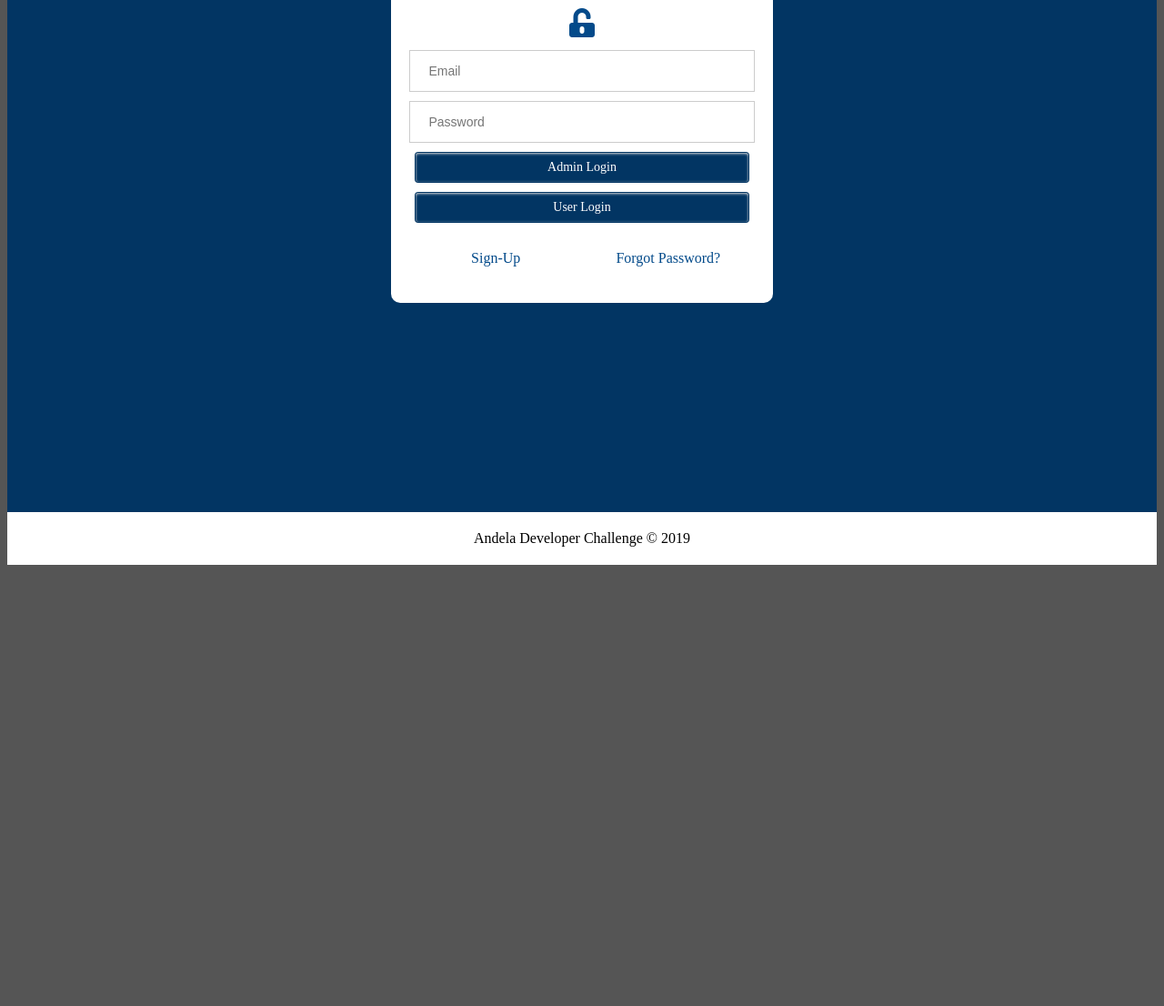
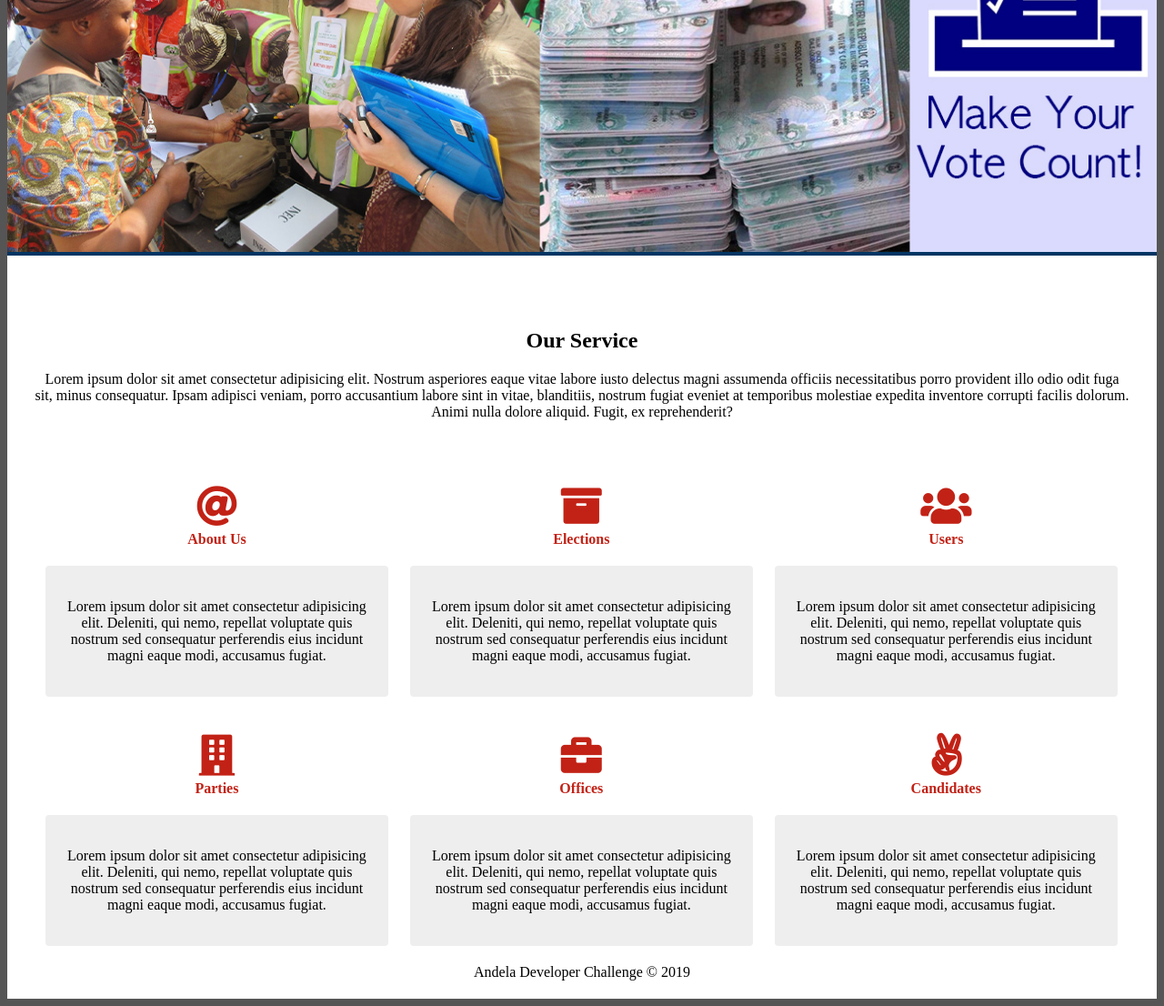
Before and after one commit to walsamlee/politico, a website: page templates/index.html in a window 1280 px wide. Shown: the part 401-1507 px from the top of the page at 91% size. Before the commit the page ends 1030 px from the top, so only its background shows below. Drawn offline with Linux system fonts and the light colour scheme.

```diff
--- a/templates/assets/css/style.css
+++ b/templates/assets/css/style.css
@@ -93,6 +93,54 @@
     display: none;
 }
 
+.center-img {
+    max-width: 1300px;
+}
+
+.center-img img {
+    width: 100%;
+}
+
+.homepage {
+    max-width: 1300px;
+    min-height: 500px;
+    padding: 30px;
+    background: #fff;
+}
+
+.homepage .sect1 {
+    margin: 50px 0;
+}
+
+.homepage .sect1 h2, p {
+    text-align: center;
+}
+
+.homepage .sect2 {
+
+}
+
+.sect-title {
+    text-align: center;
+}
+
+.sect-title h1 {
+    margin: 0;
+    font-size: 45px;
+    color: #c22216;
+}
+
+.sect-title h4 {
+    margin: 0 0 20px 0;
+    color: #c22216;
+}
+
+.sect-body {
+    background: #eee;
+    padding: 20px;
+    border-radius: 4px;
+}
+
 .btn {
     display: inline-block;
     padding: 6px 12px;
@@ -147,6 +195,24 @@
     margin: 0 auto;
     overflow: auto;
     background: #023563;
+}
+
+.signin-main .navigation-bar {
+    background: #01213D;
+}
+
+.signin-main .menu nav a {
+    text-transform: uppercase;
+}
+
+.signin-main .menu nav a:hover {
+    background: #023563;
+    text-decoration: none;
+}
+
+.signin-main .menu nav {
+    width: 98%;
+    text-align: right;
 }
 
 .signin-logo {
@@ -411,6 +477,9 @@
     .brand {
         display: none;
     }
+    .signin-main .menu nav {
+        width: 70%;
+    }
     .menu a, .menu .search {
         display: none;
     }
@@ -502,6 +571,9 @@
   }
 
 @media screen and (max-width: 450px) {
+    .homepage .sect1 {
+        margin: 10px 0;
+    }
     .col-3 {
         width: 93.9%;
     }
--- a/templates/index.html
+++ b/templates/index.html
@@ -11,32 +11,111 @@
 </head>
 <body>
     <div class="signin-main">
-        <div class="sign-in">
-            <div class="signin-logo">
-                <img src="assets/images/politico.png" alt="brand-logo">
+        <div class="header">
+            <div class="brand">
+                <div class="brand-logo">
+                    <img src="assets/images/politico.png" alt="brand-logo">
+                </div>
             </div>
-            <div class="login-form">
-                <h1><i class="fas fa-unlock-alt"></i></h1>
-                <form method="POST" id="login" name="login" action="">
-                    <div>
-                        <input id="email" type="text" name="email" placeholder="Email">
-                    </div>
-                    <div>
-                        <input id="password" type="password" name="password" placeholder="Password">
-                    </div>
-                    <div class="login-buttons">
-                        <a href="admin/editparty.html" class="btn btn-login">Admin Login</a>
-                        <a href="users/viewparties.html" class="btn btn-login">User Login</a>
-                    </div>
-                </form>
-                <div class="sign-in-footer">
-                    <div class="signup">
-                        <a href="/users/signup.html">Sign-Up</a>
-                    </div>
-                    <div class="forgot-password">
-                        <a href="#">Forgot Password?</a>
+
+            <div class="navigation-bar">
+                <div class="menu" id="menu">
+                    <nav>
+                        <a href="admin/signin.html">Admin Login</a>
+                        <a href="users/signin.html">User Login</a>
+                    </nav>
+                    <div class="mini-menu-icon">
+                        <a href="javascript:void(0);" onclick="miniMenu()"><i class="fas fa-bars"></i></a>
                     </div>
                 </div>
+            </div>
+        </div>
+        <div class="center-img">
+            <img src="assets/images/indexbg.jpg" alt="">
+        </div>
+        <div class="homepage">
+            <div class="sect1">
+                <h2>Our Service</h2>
+                <p>Lorem ipsum dolor sit amet consectetur adipisicing elit.
+                    Nostrum asperiores eaque vitae labore iusto delectus magni assumenda officiis
+                    necessitatibus porro provident illo odio odit fuga sit, minus consequatur.
+                    Ipsam adipisci veniam, porro accusantium labore sint in vitae, blanditiis,
+                    nostrum fugiat eveniet at temporibus molestiae expedita inventore corrupti
+                    facilis dolorum. Animi nulla dolore aliquid. Fugit, ex reprehenderit?
+                </p>
+            </div>
+            <div class="sect2">
+                <div class="col-3">
+                    <div class="sect-title">
+                        <h1><i class="fas fa-at"></i></h1>
+                        <h4>About Us</h4>
+                    </div>
+                    <div class="sect-body">
+                        <p>Lorem ipsum dolor sit amet consectetur adipisicing elit.
+                            Deleniti, qui nemo, repellat voluptate quis nostrum sed consequatur
+                            perferendis eius incidunt magni eaque modi, accusamus fugiat.
+                        </p>
+                    </div>
+                </div>
+                <div class="col-3">
+                    <div class="sect-title">
+                        <h1><i class="fas fa-archive"></i></h1>
+                        <h4>Elections</h4>
+                    </div>
+                    <div class="sect-body">
+                        <p>Lorem ipsum dolor sit amet consectetur adipisicing elit.
+                            Deleniti, qui nemo, repellat voluptate quis nostrum sed consequatur
+                            perferendis eius incidunt magni eaque modi, accusamus fugiat.
+                        </p>
+                    </div>
+                </div>
+                <div class="col-3">
+                    <div class="sect-title">
+                        <h1><i class="fas fa-users"></i></h1>
+                        <h4>Users</h4>
+                    </div>
+                    <div class="sect-body">
+                        <p>Lorem ipsum dolor sit amet consectetur adipisicing elit.
+                            Deleniti, qui nemo, repellat voluptate quis nostrum sed consequatur
+                            perferendis eius incidunt magni eaque modi, accusamus fugiat.
+                        </p>
+                    </div>
+                </div>
+                <div class="col-3">
+                    <div class="sect-title">
+                        <h1><i class="fas fa-building"></i></h1>
+                        <h4>Parties</h4>
+                    </div>
+                    <div class="sect-body">
+                        <p>Lorem ipsum dolor sit amet consectetur adipisicing elit.
+                            Deleniti, qui nemo, repellat voluptate quis nostrum sed consequatur
+                            perferendis eius incidunt magni eaque modi, accusamus fugiat.
+                        </p>
+                    </div>
+                </div>
+                <div class="col-3">
+                    <div class="sect-title">
+                        <h1><i class="fas fa-briefcase"></i></h1>
+                        <h4>Offices</h4>
+                    </div>
+                    <div class="sect-body">
+                        <p>Lorem ipsum dolor sit amet consectetur adipisicing elit.
+                            Deleniti, qui nemo, repellat voluptate quis nostrum sed consequatur
+                            perferendis eius incidunt magni eaque modi, accusamus fugiat.
+                        </p>
+                    </div>
+                </div>
+                <div class="col-3">
+                    <div class="sect-title">
+                        <h1><i class="fab fa-angellist"></i></h1>
+                        <h4>Candidates</h4>
+                    </div>
+                    <div class="sect-body">
+                        <p>Lorem ipsum dolor sit amet consectetur adipisicing elit.
+                            Deleniti, qui nemo, repellat voluptate quis nostrum sed consequatur
+                            perferendis eius incidunt magni eaque modi, accusamus fugiat.
+                        </p>
+                    </div>
             </div>
         </div>
     </div>
```
Also changed, not shown: templates/admin/signin.html (added, +46 -0 lines), templates/scripts/js/adminjs/login.js (added, +30 -0 lines), templates/users/signin.html (added, +48 -0 lines), templates/README.md (added), templates/assets/images/index-bg.jpg (added), templates/assets/images/indexbg.jpg (added).
